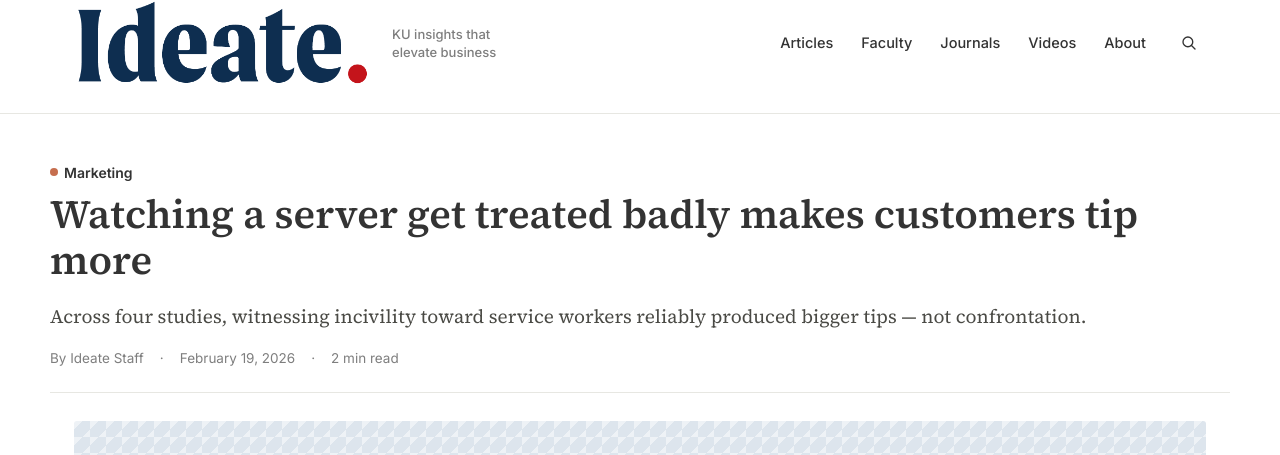
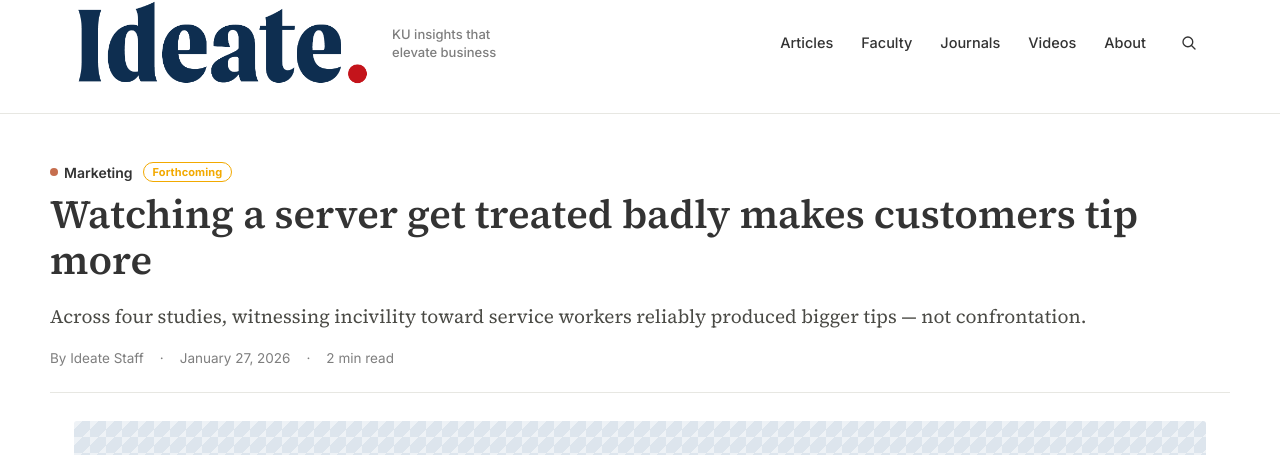
Before and after one commit to KUBschool/ideate, a Jekyll site: the page built from _articles/2026-02-19-tipping-incivility.md, in a window 1280 px wide and 900 px high. Shown: the part 91-546 px from the top of the window. Built offline with Jekyll 4.4.1, drawn with Linux system fonts in a browser that asks for light colours.

Commit message:
Update Article “2026-02-19-tipping-incivility”

```diff
--- a/_articles/2026-02-19-tipping-incivility.md
+++ b/_articles/2026-02-19-tipping-incivility.md
@@ -1,18 +1,22 @@
 ---
-title: "Watching a server get treated badly makes customers tip more"
-dek: "Across four studies, witnessing incivility toward service workers reliably produced bigger tips — not confrontation."
+title: Watching a server get treated badly makes customers tip more
+dek: Across four studies, witnessing incivility toward service workers reliably
+  produced bigger tips — not confrontation.
 topic: marketing
-faculty: [jonathan-beck]
-byline: "Jonathan Beck"
-date: 2026-02-19
+faculty:
+  - jonathan-beck
+byline: Jonathan Beck
+date: 2026-01-27
 image_tint: steam
 featured: false
-answer_box: >-
-  Across four separate studies, customers who witnessed a service worker
-  being treated rudely by another customer tipped that worker more
-  afterward — the study found tips rose from an average of roughly 17
-  percent to 20 percent — driven by sympathy rather than a desire to
-  confront the rude customer.
+answer_box: Across four separate studies, customers who witnessed a service
+  worker being treated rudely by another customer tipped that worker more
+  afterward — the study found tips rose from an average of roughly 17 percent to
+  20 percent — driven by sympathy rather than a desire to confront the rude
+  customer.
+status: forthcoming
+journal: Journal of Service Research
+journal_url: https://journals.sagepub.com/doi/10.1177/10946705251406567
 ---
 
 Bad behavior toward service workers is depressingly common, but new research finds it has an unexpected side effect: it makes bystanders more generous toward the worker who was mistreated, not just more annoyed at the person being rude.
```
